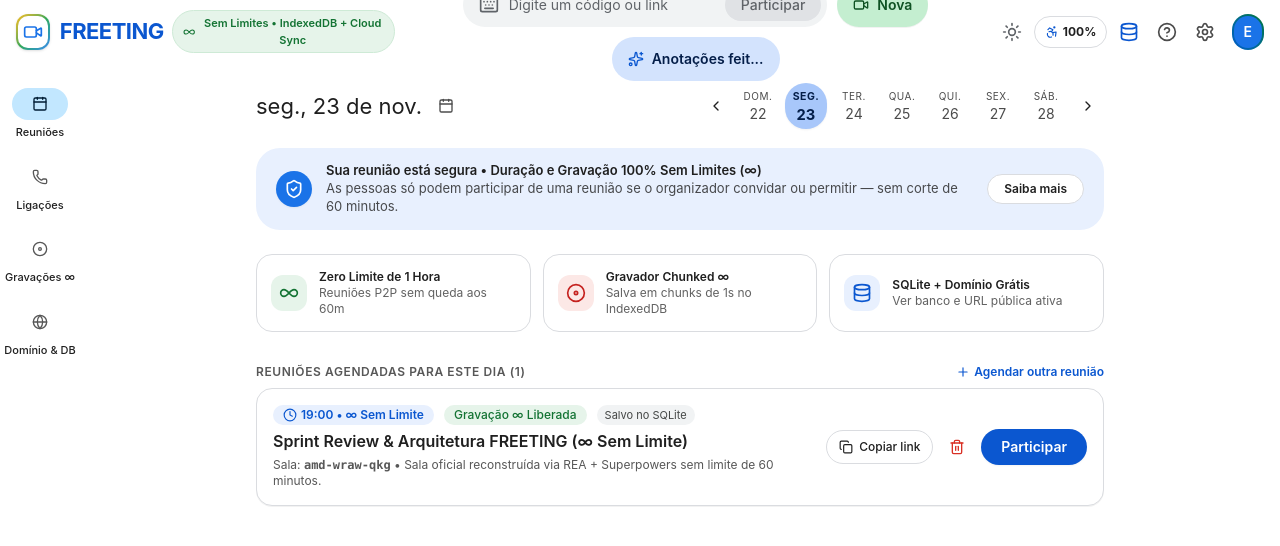
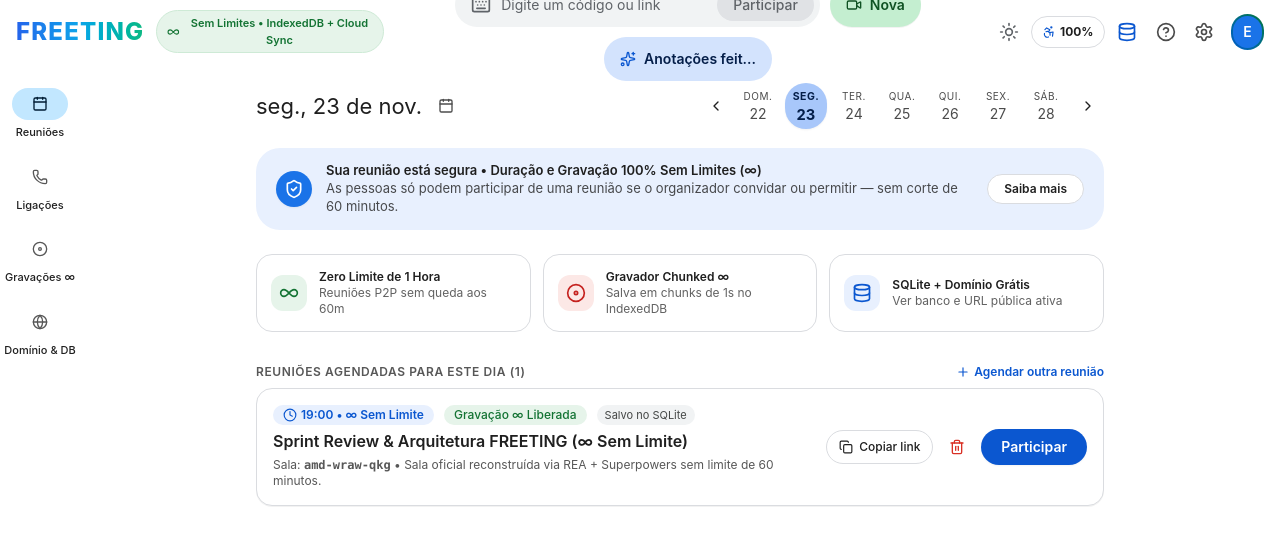
Before and after one commit to erickfcorrea/freeting, a Next.js app: page / in a window 1280 px wide. Shown: the top 546 px of the page. Built offline with nearby package versions, Linux system fonts and the light colour scheme.

Commit message:
feat(brand): add transparent typography-only FREETING wordmark logo to README and header

```diff
--- a/src/components/home/FreetingHomeDashboard.tsx
+++ b/src/components/home/FreetingHomeDashboard.tsx
@@ -329,25 +329,16 @@ export function FreetingHomeDashboard() {
             : "border-transparent"
         }`}
       >
-        {/* Left: Google Meet Style Logo + FREETING Brand + DB Status Pill */}
-        <div className="flex items-center gap-2.5 min-w-[200px]">
-          <div className="w-9 h-9 rounded-xl flex items-center justify-center bg-gradient-to-br from-[#fbbc04] via-[#34a853] to-[#4285f4] p-0.5 shadow-sm">
-            <div
-              className={`w-full h-full rounded-[10px] flex items-center justify-center ${
-                isDark || isHC ? "bg-[#131314]" : "bg-white"
-              }`}
-            >
-              <Video className="w-5 h-5 text-[#1a73e8]" />
-            </div>
-          </div>
+        {/* Left: Typography-only FREETING Wordmark Logo (No Icon, Transparent Background) + DB Status Pill */}
+        <div className="flex items-center gap-3 min-w-[200px]">
+          <span
+            className={`text-[24px] font-extrabold tracking-wider bg-gradient-to-r from-[#2563EB] via-[#0EA5E9] to-[#10B981] bg-clip-text text-transparent select-none ${
+              isHC ? "!text-yellow-300 !bg-none" : ""
+            }`}
+          >
+            FREETING
+          </span>
           <div className="flex items-center gap-2">
-            <span
-              className={`text-[22px] font-bold tracking-tight ${
-                isHC ? "text-yellow-300" : isDark ? "text-white" : "text-[#0b57d0]"
-              }`}
-            >
-              FREETING
-            </span>
             <button
               type="button"
               onClick={() => setShowDbHostingModal(true)}
```
Also changed, not shown: public/freeting-logo.svg (added), 1 other file (tests, documents, lock files or other folders).
